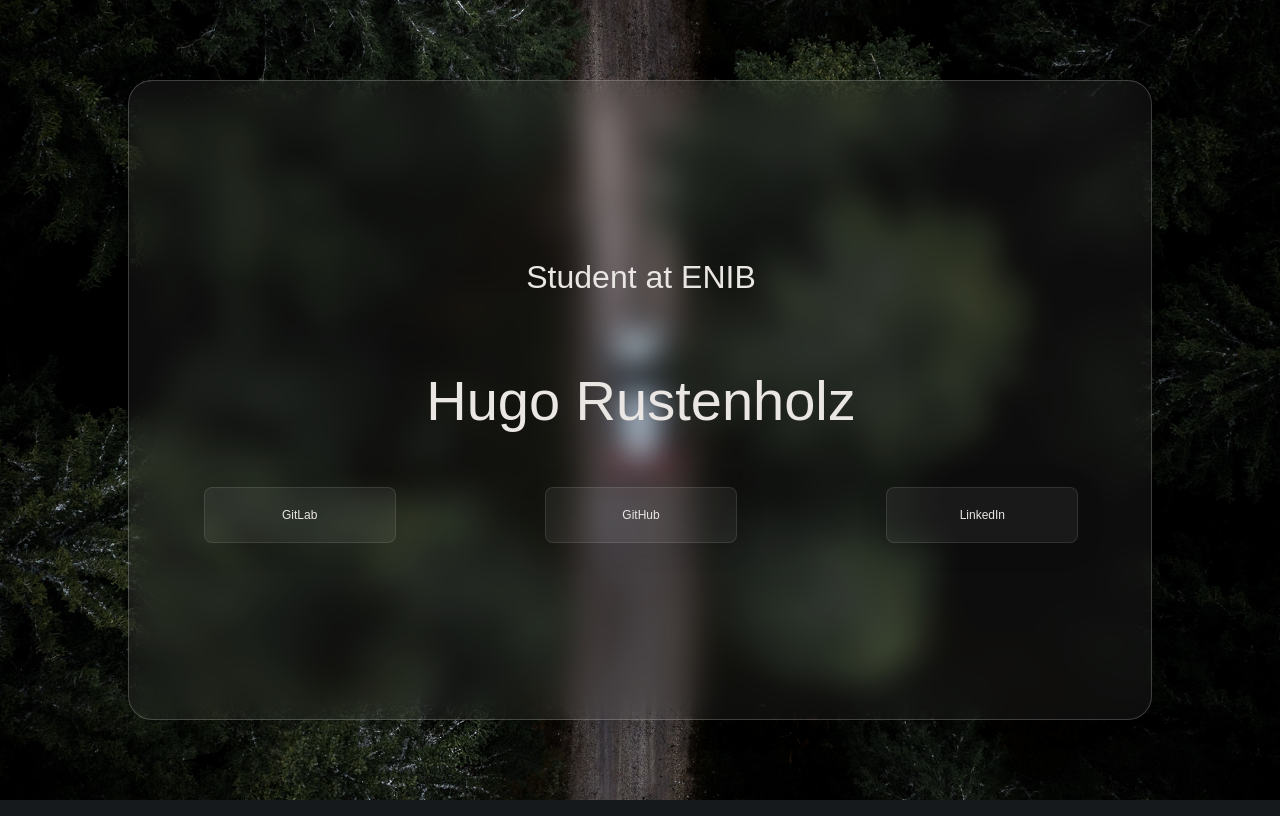
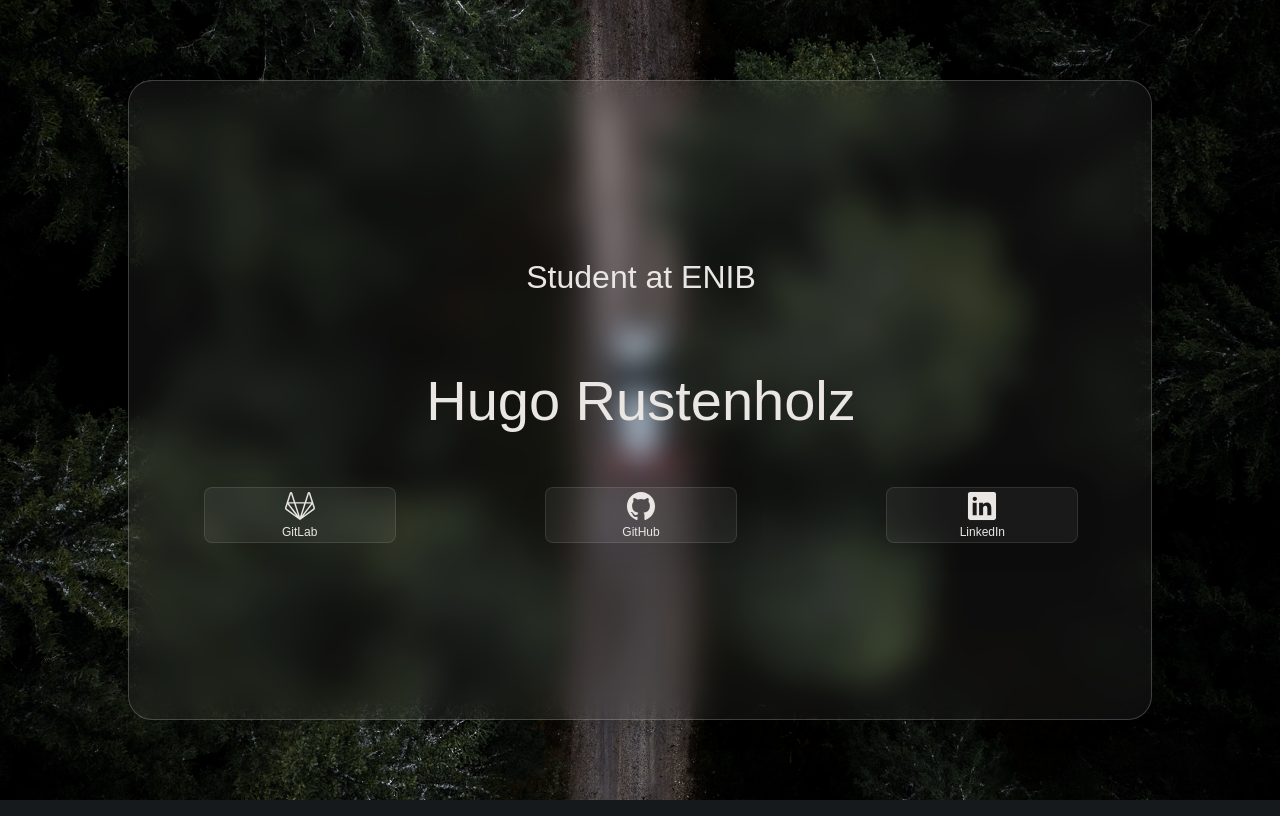
Before and after one commit to LH-Lawliet/HugoRustenholzWebsite, a plain HTML site: page index.html in a window 1280 px wide. Drawn offline with nearby package versions, Linux system fonts and the light colour scheme.

Commit message:
add logos

```diff
--- a/index.html
+++ b/index.html
@@ -12,12 +12,13 @@
                 <span id="sub">Student at ENIB</span>
                 <span id="title">Hugo Rustenholz</span>
                 <div id="buttons">
-                <button onclick="window.open('https://git.enib.fr/h0rusten')">GitLab</button>
-                <button onclick="window.open('https://github.com/LH-Lawliet')">GitHub</button>
-                <button onclick="window.open('https://www.linkedin.com/in/hugo-rustenholz-972145263')">LinkedIn</button>
+                    <button onclick="window.open('https://git.enib.fr/h0rusten')"><ion-icon size="large" name="logo-gitlab"></ion-icon><span>GitLab</span></button>
+                    <button onclick="window.open('https://github.com/LH-Lawliet')"><ion-icon size="large" name="logo-github"></ion-icon><span>GitHub</span></button>
+                    <button onclick="window.open('https://www.linkedin.com/in/hugo-rustenholz-972145263')"><ion-icon size="large" name="logo-linkedin"></ion-icon><span>LinkedIn</span></button>
                 </div>
             </div>
 
         </div>
+        <script type="module" src="https://unpkg.com/ionicons@5.5.2/dist/ionicons/ionicons.esm.js"></script>
     </body>
 </html>
--- a/style.scss
+++ b/style.scss
@@ -98,6 +98,10 @@ body
 
                     transition: 0.2s;
 
+                    span {
+                        display: block;
+                    }
+
                     &:hover {
                         background: rgba(255, 255, 255, 0.1);
                         backdrop-filter: blur(20px);
```
Also changed, not shown: style.css, 1 other file. Lines whose indentation alone changed are shown as unchanged.
